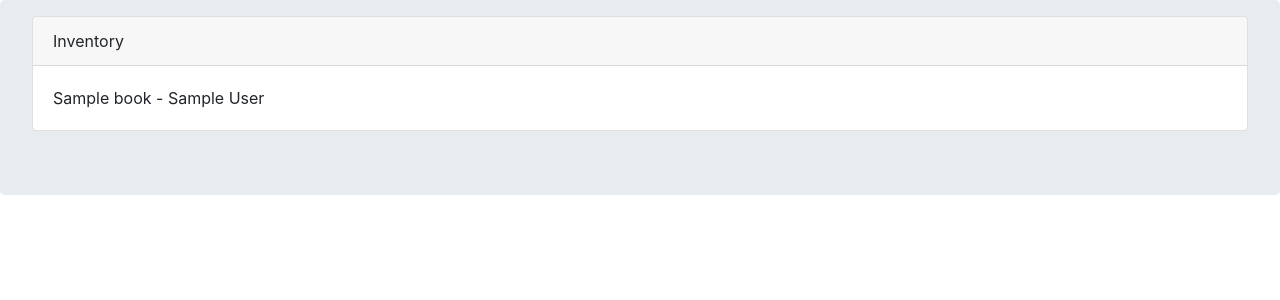
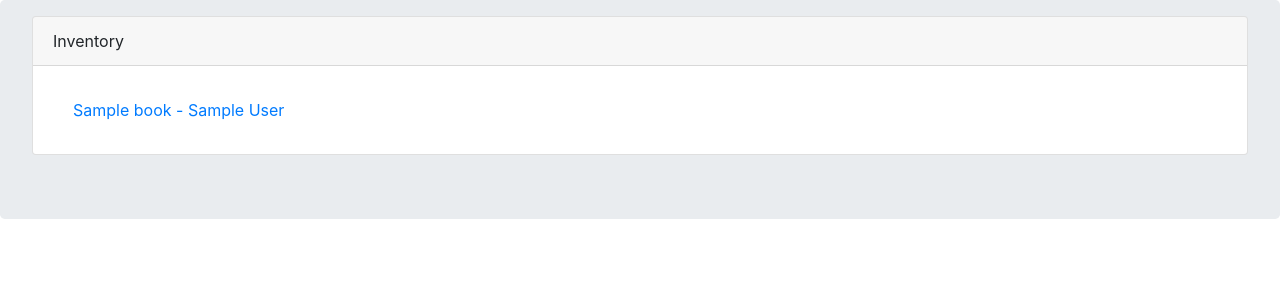
Before and after one commit to aliceseaborn/micro-library, a Flask app: page /inventory in a window 1280 px wide. Shown: the part 56-356 px from the top of the page. Run offline with Flask 2, Linux system fonts and the light colour scheme; tables that the repository leaves empty hold one stand-in row (values such as "Sample post"); parts of the project's set-up code (start-up, migrations or seed data) failed here and were passed over; some libraries are stand-ins or nearby versions.

Commit message:
[ENH] Dynamically link to book pages

```diff
--- a/project/source/templates/inventory.html
+++ b/project/source/templates/inventory.html
@@ -9,11 +9,11 @@
 	<div class="card">
 		<div class="card-header">Inventory</div>
 		<div class="card-body">
-			<div class="d-flex no-block align-items-center m-t-20 m-b-20">
+			<ul class="list-group list-group-flush">
 				{% for book in books %}
-					{{ book.title }} - {{ book.author }}<br>
+				<li class="list-group-item"><a href="{{ url_for('book') }}?isbn={{ book.isbn }}">{{ book.title }} - {{ book.author }}</a></li>
 				{% endfor %}
-			</div>
+			</ul>
 		</div>
 		<div id="sparkline8" class="sparkchart"></div>
 	</div>
```
